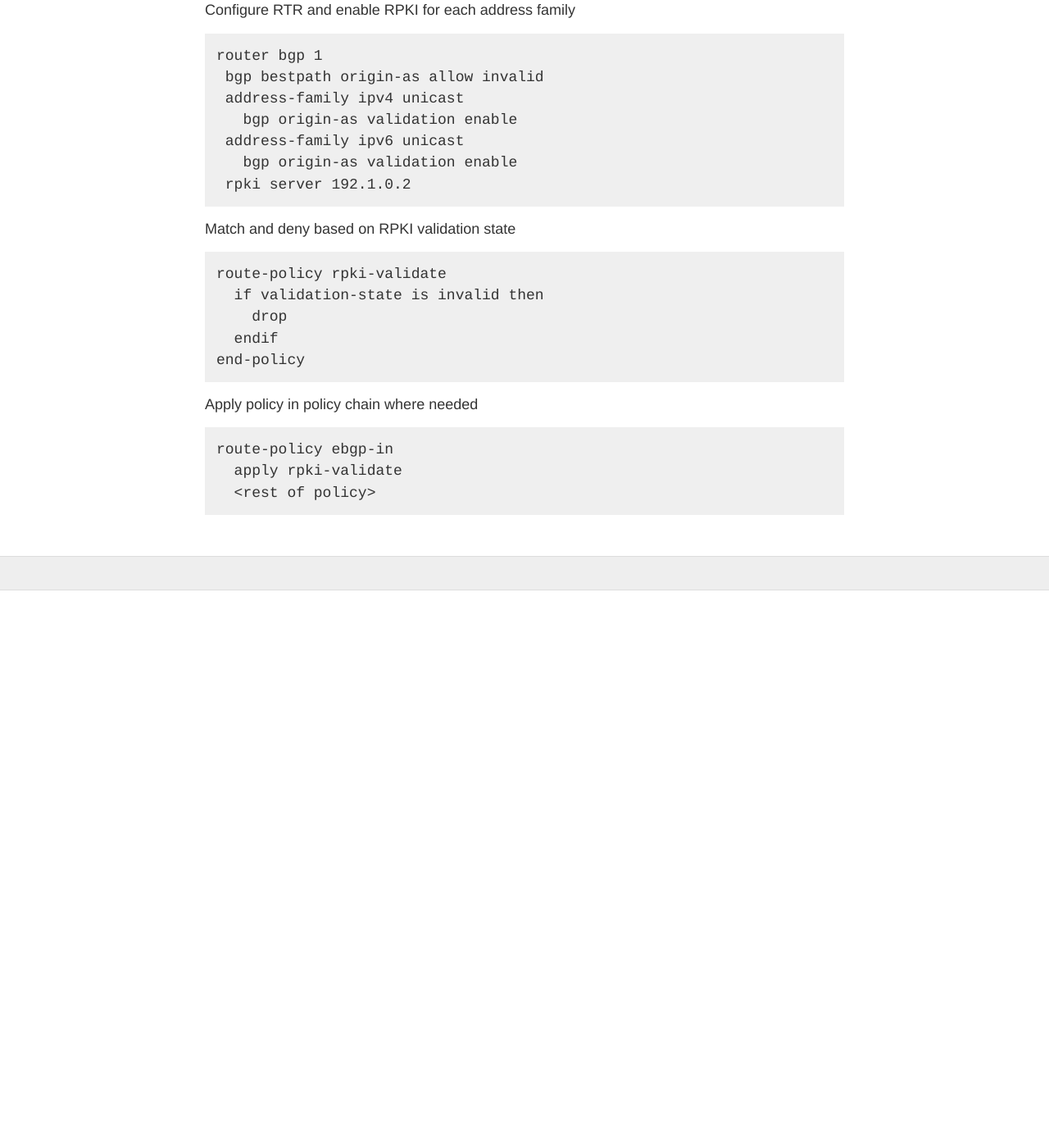
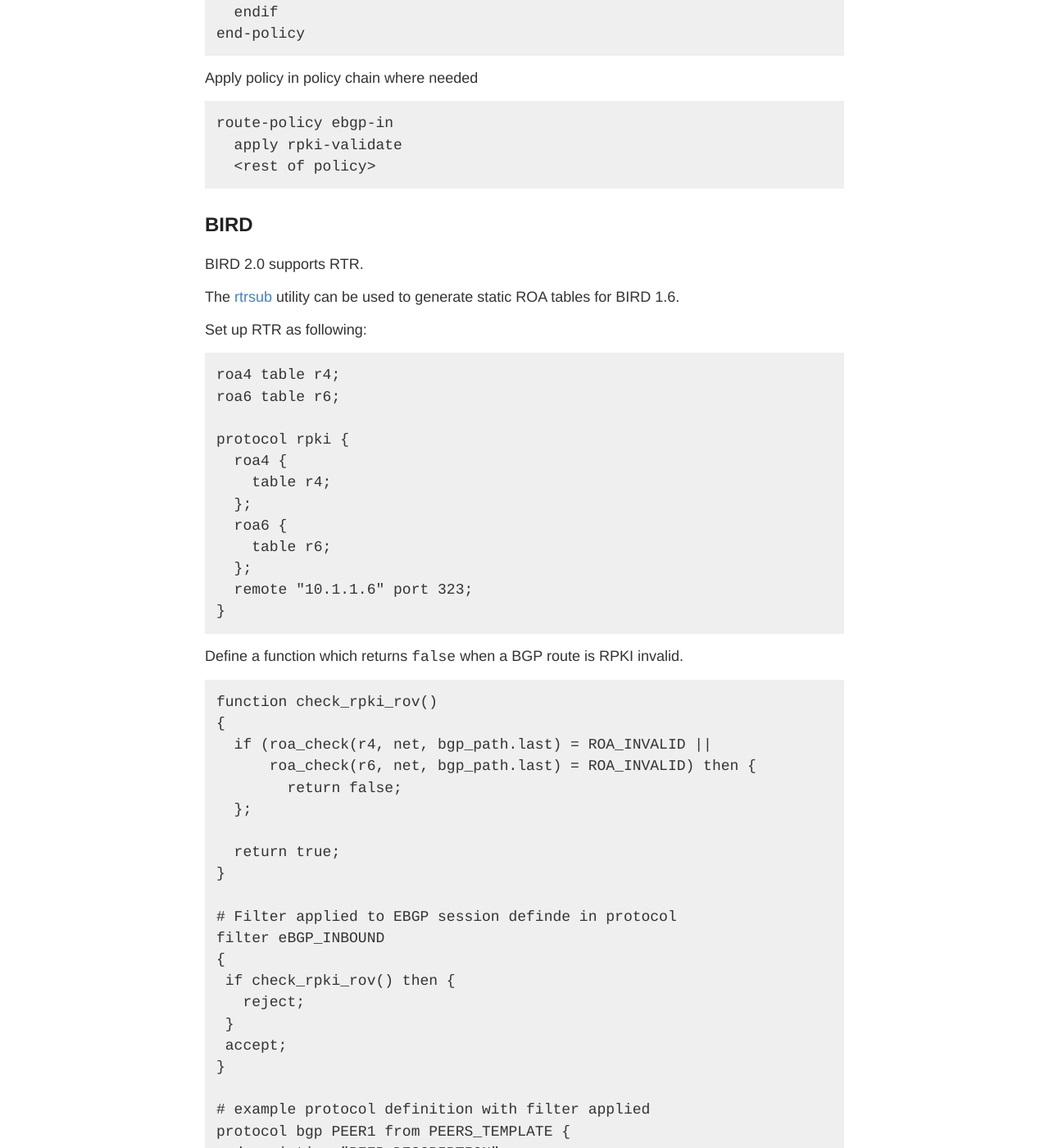
Before and after one commit to NLNOG/bgpfilterguide, a Jekyll site: the page built from guides/reject_invalids.md, in a window 1280 px wide and 1400 px high, scrolled down 3409 px. Shown: the whole window at 82% size. Built offline with Jekyll 4.4.1, drawn with Linux system fonts in a browser that asks for light colours; before the commit the page ends 4129 px from its top, so only the background shows below that; some of the changed text lies outside the part shown.

Commit message:
Input from Paulo Colomes on BIRD2

````diff
--- a/guides/reject_invalids.md
+++ b/guides/reject_invalids.md
@@ -38,22 +38,6 @@
 include "/var/db/rpki-client/openbgpd" # consume VRPs from rpki-client
 deny quick from ebgp ovs invalid       # dont import invalids
 deny quick to ebgp ovs invalid         # dont export invalids
-```
-
-## BIRD
-
-The [rtrsub](https://github.com/job/rtrsub) utility can be used to generate static ROA tables for BIRD 1.6.
-
-Then the next step is to reference a `reject_invalids()` function in all EBGP import and export filters.
-
-```
-function reject_invalids()
-{
-  if (roa_check(roas, net, bgp_path.last) == ROA_INVALID) then {
-    print "Reject: RPKI Invalid: ", net, " ", bgp_path;
-    reject;
-  }
-}
 ```
 
 ## Junos
@@ -151,3 +135,62 @@
   apply rpki-validate
   <rest of policy>
 ```
+
+## BIRD
+
+BIRD 2.0 supports RTR.
+
+The [rtrsub](https://github.com/job/rtrsub) utility can be used to generate static ROA tables for BIRD 1.6.
+
+Set up RTR as following:
+
+```
+roa4 table r4;
+roa6 table r6;
+
+protocol rpki {
+  roa4 {
+    table r4;
+  };
+  roa6 {
+    table r6;
+  };
+  remote "10.1.1.6" port 323;
+}
+```
+
+Define a function which returns `false` when a BGP route is RPKI invalid.
+
+```
+function check_rpki_rov()
+{
+  if (roa_check(r4, net, bgp_path.last) = ROA_INVALID ||
+      roa_check(r6, net, bgp_path.last) = ROA_INVALID) then {
+        return false;
+  };
+
+  return true;
+}
+
+# Filter applied to EBGP session definde in protocol
+filter eBGP_INBOUND
+{
+ if check_rpki_rov() then {
+   reject;
+ }
+ accept;
+}
+
+# example protocol definition with filter applied
+protocol bgp PEER1 from PEERS_TEMPLATE {
+  description "PEER DESCRIPTION";
+  local 10.0.0.1 as 64500;
+  neighbor 10.0.0.2 as 64500;
+  ipv4 {
+    import filter eBGP_INBOUND;
+  };
+  ipv6 {
+    filter eBGP_INBOUND;
+  };
+}
+```
````
